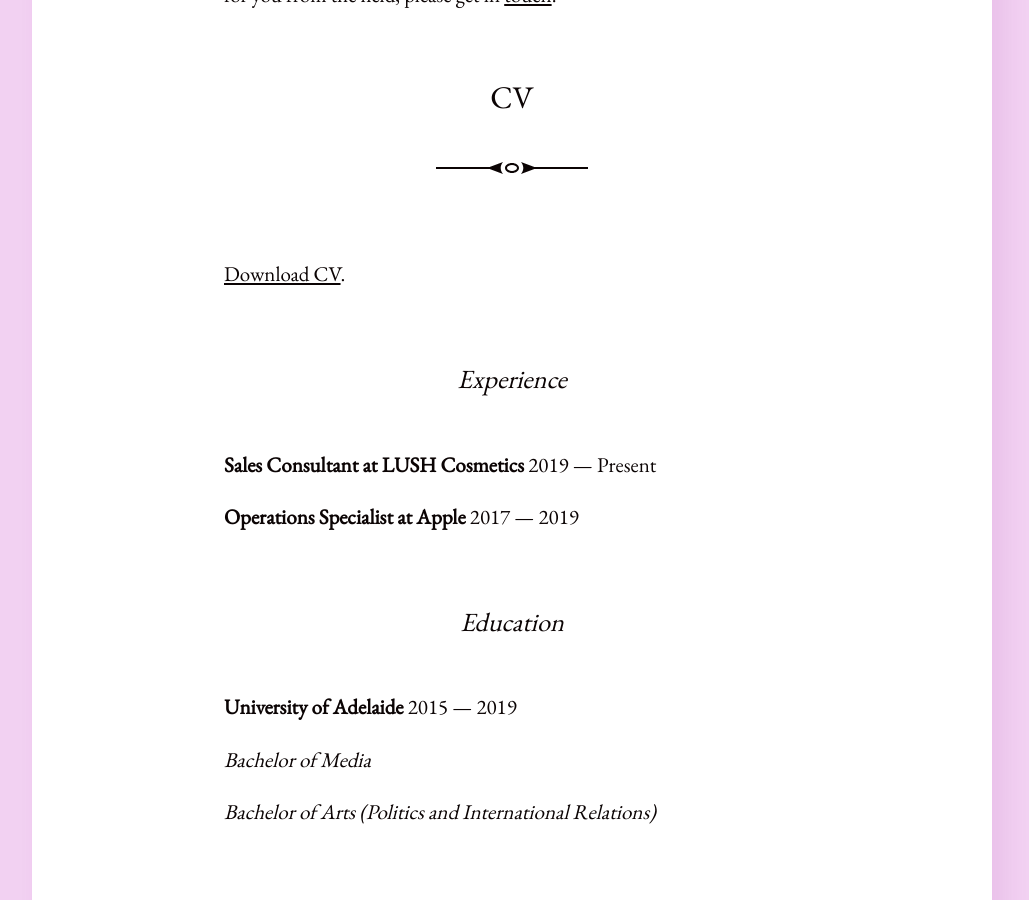
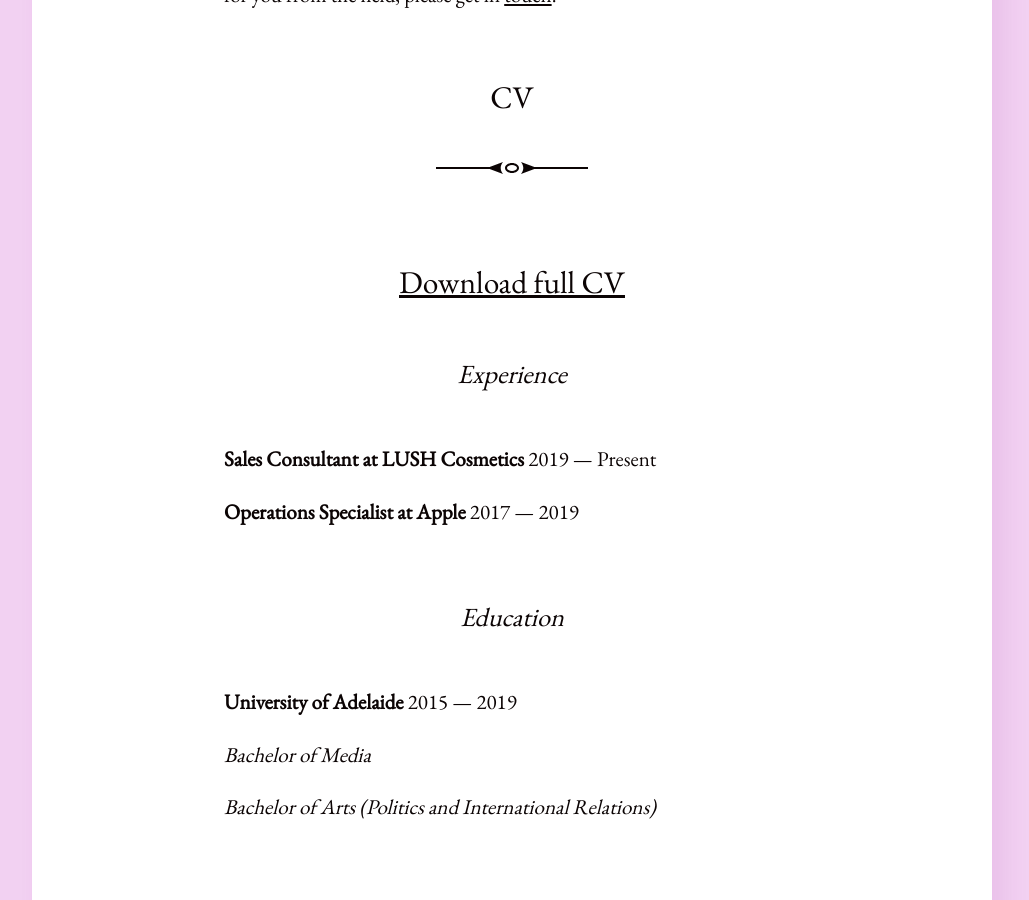
Before and after one commit to mariahlattas/website, a Jekyll site: the page built from about.md, in a window 1280 px wide and 900 px high, scrolled down 1191 px. Shown: the whole window, without its empty margins (128-1157 px from the left). Built offline with Jekyll 4.4.1, drawn with Linux system fonts in a browser that asks for light colours.

Commit message:
Update about.md

```diff
--- a/about.md
+++ b/about.md
@@ -21,7 +21,7 @@ Mariah will be travelling to the United States in early 2020 to observe the 2020
 ### CV
 <hr>
 
-[Download CV](/assets/documents/mariah-lattas-cv.pdf).
+### [Download full CV](/assets/documents/mariah-lattas-cv.pdf)
 
 #### Experience
 **Sales Consultant at LUSH Cosmetics**
```
